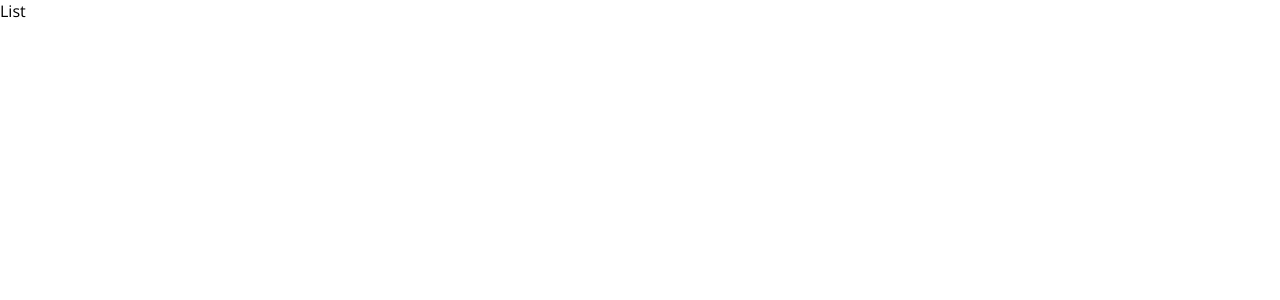
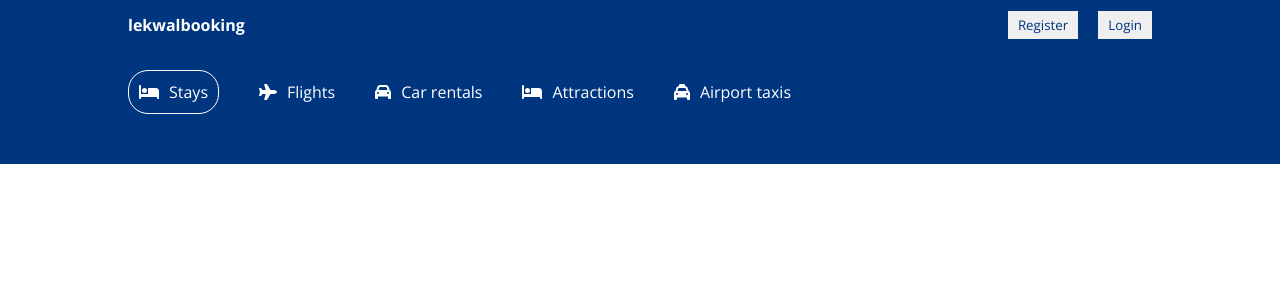
Before and after one commit to Lekan-Osindeinde/bookingapp, a React (Create React App) app: page /hotels in a window 1280 px wide. Shown: the top 300 px of the page. Built offline with nearby package versions, Linux system fonts and the light colour scheme.

Commit message:
list header

```diff
--- a/src/components/header/Header.jsx
+++ b/src/components/header/Header.jsx
@@ -14,7 +14,7 @@
 import "react-date-range/dist/theme/default.css"; // theme css file
 import "./header.css";
 
-const Header = () => {
+const Header = ({ type }) => {
   const [openDate, setOpenDate] = useState(false);
   const [date, setDate] = useState([
     {
@@ -40,7 +40,11 @@
   };
   return (
     <div className="header">
-      <div className="headerContainer">
+      <div
+        className={
+          type === "list" ? "headerContainer listMode" : "headerContainer"
+        }
+      >
         <div className="headerList">
           <div className="headerListItem active">
             <FontAwesomeIcon icon={faBed} />
@@ -63,10 +67,14 @@
             <span>Airport taxis</span>
           </div>
         </div>
-        <h1 className="headerTitle">A lifetime of duscounts? It's Genius.</h1>
+        {type !== "list" && (
+          <>
+            <h1 className="headerTitle">
+              A lifetime of duscounts? It's Genius.
+            </h1>
             <p className="headerDesc">
-          Get rewarded for your travels - unlock instant savings of 10% or more
-          with a free lekwalbooking account
+              Get rewarded for your travels - unlock instant savings of 10% or
+              more with a free lekwalbooking account
             </p>
             <button className="headerButton">Sign in / Register</button>
             <div className="headerSearch">
@@ -119,7 +127,9 @@
                         >
                           -
                         </button>
-                    <span className="optionCounterNumber">{options.adult}</span>
+                        <span className="optionCounterNumber">
+                          {options.adult}
+                        </span>
                         <button
                           className="optionCounterButton"
                           onClick={() => handleOption("adult", "inc")}
@@ -159,7 +169,9 @@
                         >
                           -
                         </button>
-                    <span className="optionCounterNumber">{options.room}</span>
+                        <span className="optionCounterNumber">
+                          {options.room}
+                        </span>
                         <button
                           className="optionCounterButton"
                           onClick={() => handleOption("room", "inc")}
@@ -175,6 +187,8 @@
                 <button className="headerButton">Seach</button>
               </div>
             </div>
+          </>
+        )}
       </div>
     </div>
   );
--- a/src/components/header/header.css
+++ b/src/components/header/header.css
@@ -10,6 +10,9 @@
     width: 100%;
     max-width: 1024px;
     margin: 20px 0px 100px 0px;
+}
+.headerContainer.listMode{
+    margin: 20px 0px 0px 0px;
 }
 .headerList{
     display: flex;
--- a/src/pages/list/List.jsx
+++ b/src/pages/list/List.jsx
@@ -1,7 +1,14 @@
 import React from "react";
+import Header from "../../components/header/Header";
+import Navbar from "../../components/navbar/Navbar";
 
 const List = () => {
-  return <div>List</div>;
+  return (
+    <div>
+      <Navbar />
+      <Header type="list" />
+    </div>
+  );
 };
 
 export default List;
```
Lines whose indentation alone changed are shown as unchanged.
